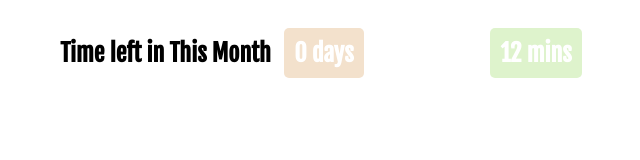
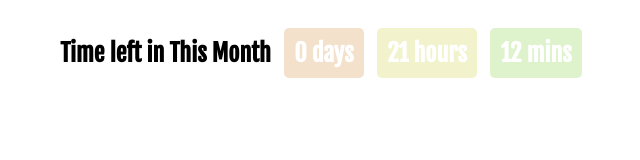
Before and after one commit to MsGina612/Notion_Month, a plain HTML site: page index.html in a window 1280 px wide. Shown: the whole page, without its empty margins (314-954 px from the left). Drawn offline with Linux system fonts and the light colour scheme.

Commit message:
Update index.html

```diff
--- a/index.html
+++ b/index.html
@@ -24,7 +24,7 @@
             background-color:#F3E1CC;
         }
         #hours{
-            background-color:F2F3CC;
+            background-color:#F2F3CC;
         }
         #minutes{
             background-color:#DEF3CC;
```
